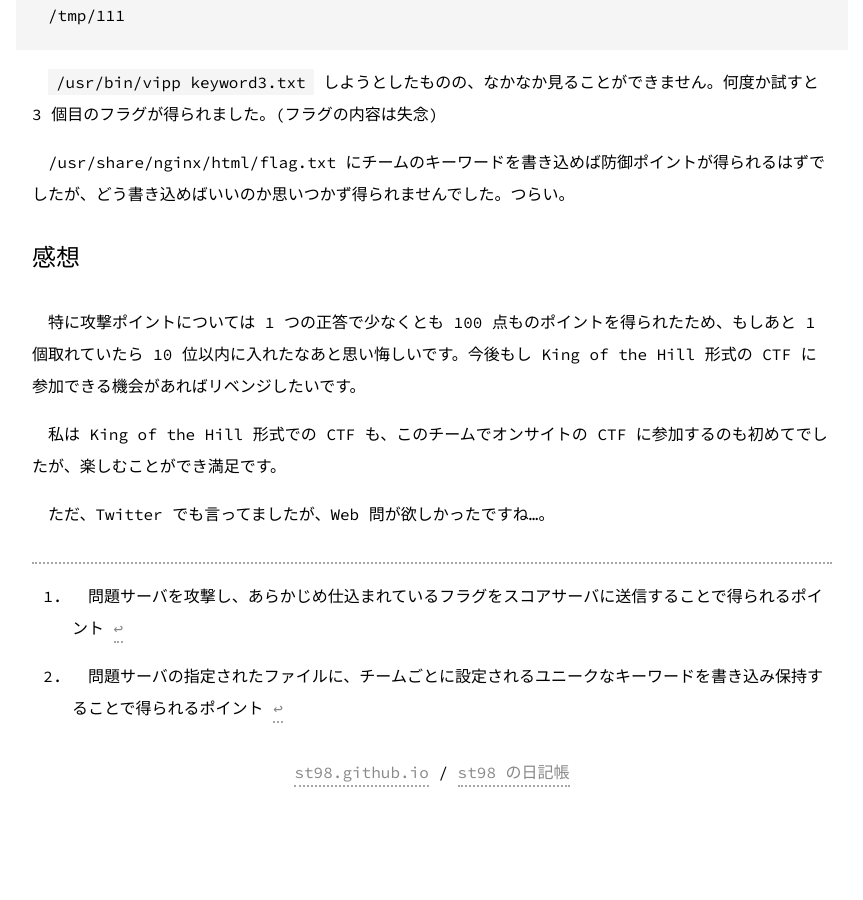
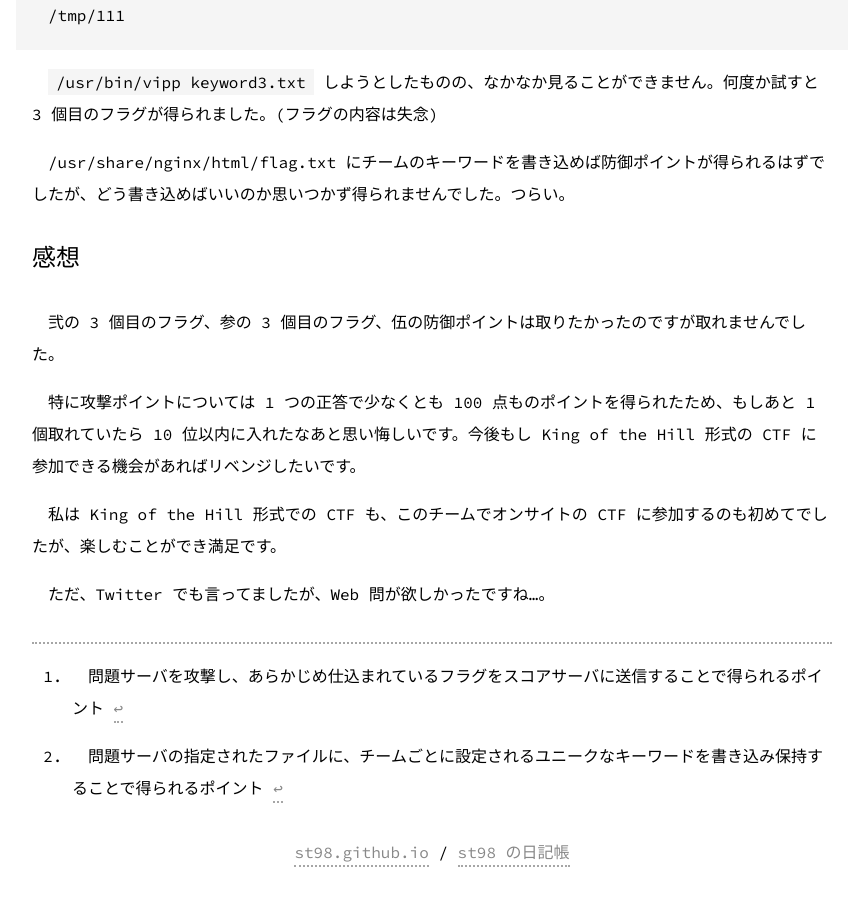
Before and after one commit to st98/diary, a Jekyll site: the page built from _posts/2017-03-06-cyber-colosseo.md, in a window 1280 px wide and 900 px high, scrolled down 10071 px. Shown: the whole window, without its empty margins (208-1071 px from the left). Built offline with Jekyll 4.4.1, drawn with Linux system fonts in a browser that asks for light colours; comment, search, counter and statistics services are not loaded; before the commit the page ends 10891 px from its top, so only the background shows below that.

Commit message:
なんか変なこと書いてた

```diff
--- a/_posts/2017-03-06-cyber-colosseo.md
+++ b/_posts/2017-03-06-cyber-colosseo.md
@@ -317,6 +317,7 @@
 
 ## 感想
 
+弐の 3 個目のフラグ、参の 3 個目のフラグ、伍の防御ポイントは取りたかったのですが取れませんでした。
 
 特に攻撃ポイントについては 1 つの正答で少なくとも 100 点ものポイントを得られたため、もしあと 1 個取れていたら 10 位以内に入れたなあと思い悔しいです。今後もし King of the Hill 形式の CTF に参加できる機会があればリベンジしたいです。
 
```
